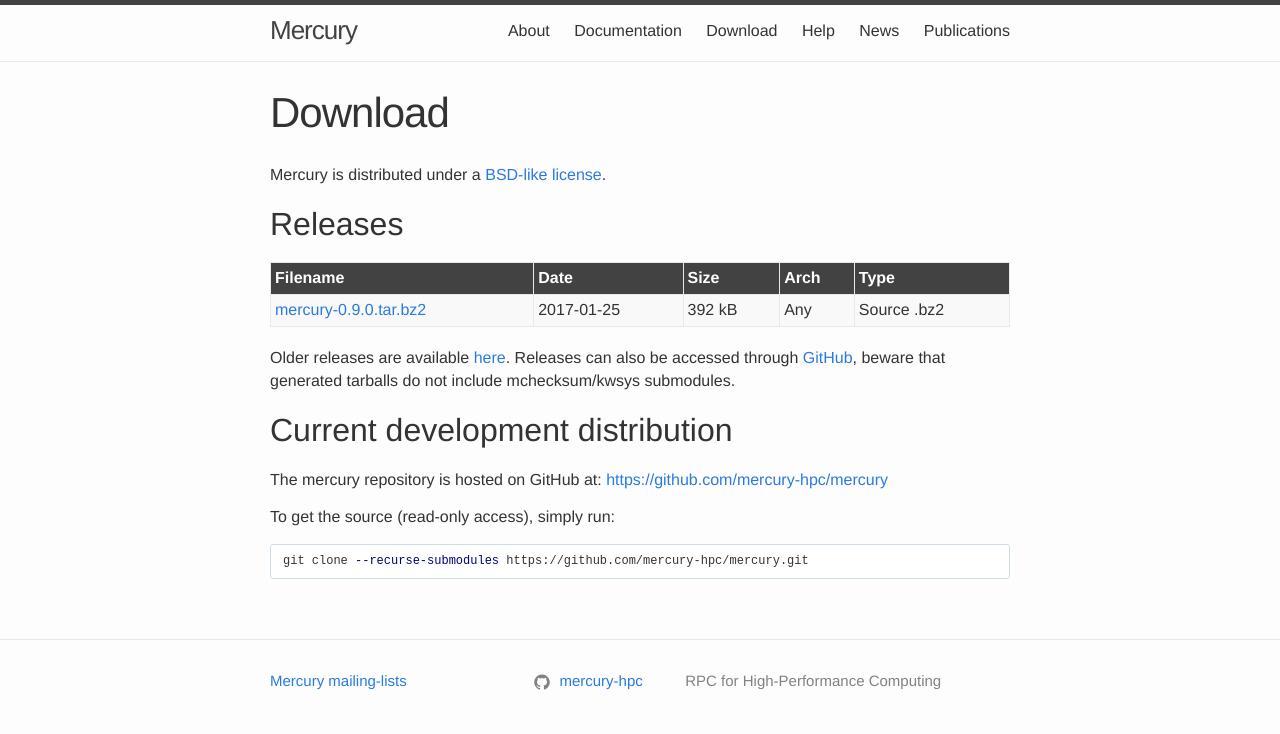
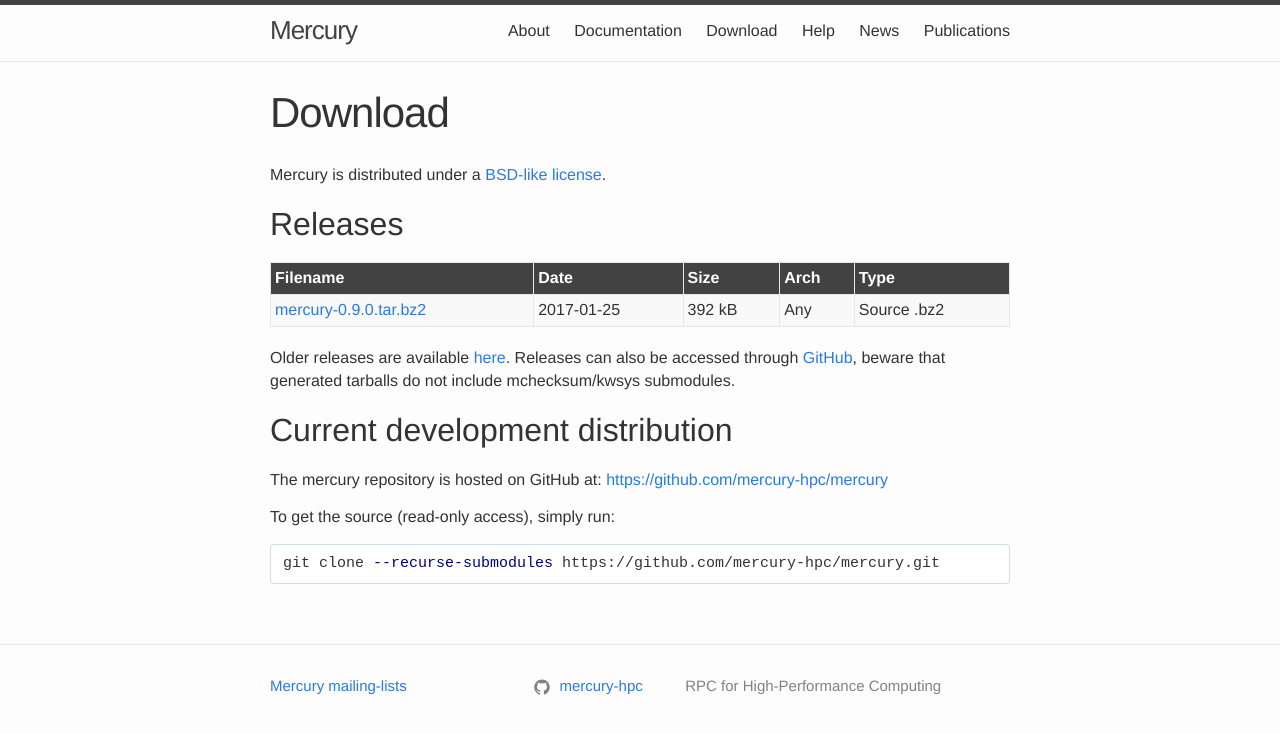
Before and after one commit to Mercury-HPC/Mercury-HPC.github.io, a Jekyll site: the page built from download.md, in a window 1280 px wide. Shown: the top 734 px of the page. Built offline with Jekyll 4.4.1, drawn with Linux system fonts in a browser that asks for light colours; nearby versions of some CDN libraries.

Commit message:
Fix code font size

```diff
--- a/_sass/minima/_base.scss
+++ b/_sass/minima/_base.scss
@@ -185,7 +185,7 @@ blockquote {
  */
 pre,
 code {
-  @include relative-font-size(0.75);
+  @include relative-font-size(0.9375);
   border-radius: 3px;
 }
 
```
